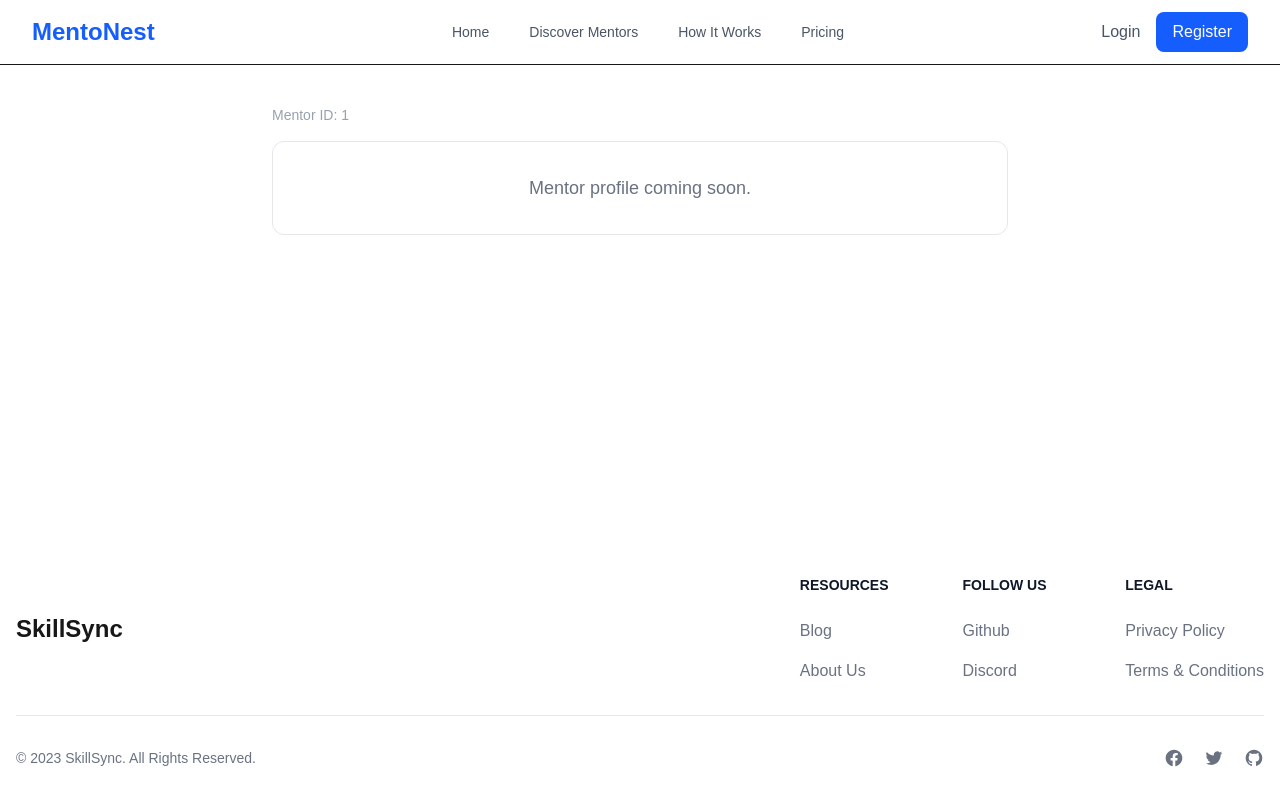
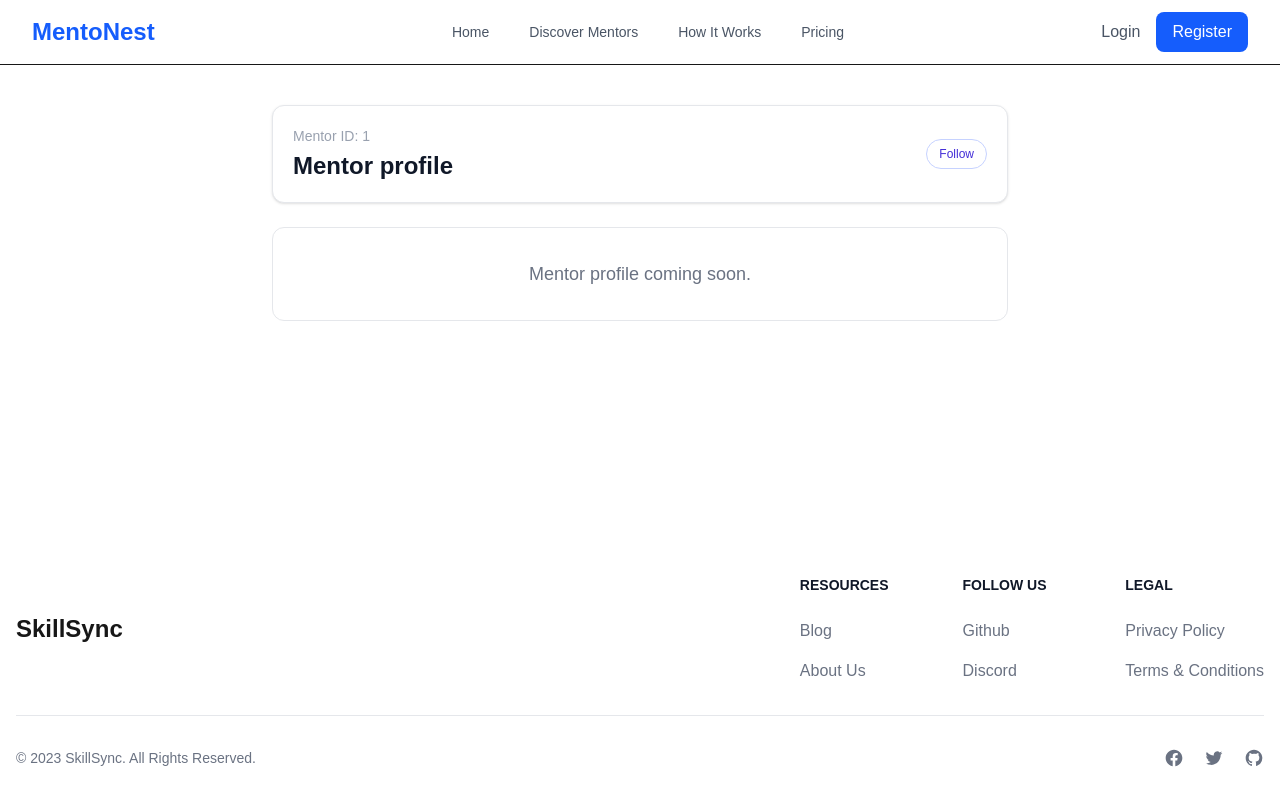
Before and after one commit to MentoNest/skillsync_frontend, a Next.js app: page /mentors/1 in a window 1280 px wide. Built offline with nearby package versions, Linux system fonts and the light colour scheme.

Commit message:
Add follow/unfollow toggle to mentor UI

```diff
--- a/app/(public)/mentors/[id]/page.tsx
+++ b/app/(public)/mentors/[id]/page.tsx
@@ -1,5 +1,6 @@
 // Mentor profile page route — /mentors/[id] (#849)
 import React from "react";
+import FollowButton from "@/components/common/FollowButton";
 
 interface MentorProfilePageProps {
   params: Promise<{ id: string }>;
@@ -10,7 +11,14 @@ export default async function MentorProfilePage({ params }: MentorProfilePagePro
 
   return (
     <main className="max-w-3xl mx-auto px-4 py-10">
-      <p className="text-sm text-gray-400 mb-4">Mentor ID: {id}</p>
+      <div className="mb-6 flex items-center justify-between gap-4 rounded-xl border border-gray-200 bg-white p-5 shadow-sm">
+        <div>
+          <p className="text-sm text-gray-400">Mentor ID: {id}</p>
+          <h1 className="mt-1 text-2xl font-bold text-gray-900">Mentor profile</h1>
+        </div>
+        <FollowButton userId={id} userName="this mentor" />
+      </div>
+
       <div className="bg-white rounded-xl border border-gray-200 p-8 text-center text-gray-500">
         <p className="text-lg font-medium">Mentor profile coming soon.</p>
       </div>
--- /dev/null
+++ b/components/common/FollowButton.tsx
@@ -0,0 +1,65 @@
+"use client";
+
+import { useEffect, useState } from "react";
+
+interface FollowButtonProps {
+  userId: string;
+  userName?: string;
+  className?: string;
+}
+
+const STORAGE_KEY = "skillSync:user_follow_state";
+
+function readFollowState(): Record<string, boolean> {
+  try {
+    const raw = localStorage.getItem(STORAGE_KEY);
+    return raw ? JSON.parse(raw) : {};
+  } catch (error) {
+    console.error("Failed to read follow state from localStorage", error);
+    return {};
+  }
+}
+
+function writeFollowState(map: Record<string, boolean>) {
+  try {
+    localStorage.setItem(STORAGE_KEY, JSON.stringify(map));
+  } catch (error) {
+    console.error("Failed to write follow state to localStorage", error);
+  }
+}
+
+export default function FollowButton({ userId, userName = "user", className }: FollowButtonProps) {
+  const [isFollowing, setIsFollowing] = useState(false);
+
+  useEffect(() => {
+    const map = readFollowState();
+    setIsFollowing(Boolean(map[userId]));
+  }, [userId]);
+
+  const toggleFollow = () => {
+    const map = readFollowState();
+    const nextFollowing = !isFollowing;
+    map[userId] = nextFollowing;
+    writeFollowState(map);
+    setIsFollowing(nextFollowing);
+  };
+
+  return (
+    <button
+      type="button"
+      onClick={toggleFollow}
+      aria-pressed={isFollowing}
+      aria-label={isFollowing ? `Unfollow ${userName}` : `Follow ${userName}`}
+      title={isFollowing ? `Unfollow ${userName}` : `Follow ${userName}`}
+      className={[
+        "inline-flex items-center justify-center rounded-full border px-3 py-1.5 text-xs font-medium transition-colors focus:outline-none focus:ring-2 focus:ring-indigo-500 focus:ring-offset-1",
+        isFollowing
+          ? "border-indigo-600 bg-indigo-600 text-white hover:bg-indigo-700"
+          : "border-indigo-200 bg-white text-indigo-700 hover:border-indigo-300 hover:bg-indigo-50",
+        className,
+      ].join(" ")}
+    >
+      {isFollowing ? "Following" : "Follow"}
+    </button>
+  );
+}
--- a/components/mentor/MentorDiscoveryPage.tsx
+++ b/components/mentor/MentorDiscoveryPage.tsx
@@ -14,6 +14,7 @@ import FilterSidebar from "./FilterSidebar";
 import MentorFilterDrawer from "./MentorFilterDrawer";
 import MentorComparisonPanel from "./MentorComparisonPanel";
 import MentorSearchBar from "./MentorSearchBar";
+import FollowButton from "@/components/common/FollowButton";
 
 const MAX_COMPARE = 3;
 const MAX_RATE_BOUND = 200;
@@ -254,12 +255,15 @@ const MentorDiscoveryPage = () => {
                         mentor={mentor}
                         onViewProfile={(id) => router.push(`/mentors/${id}`)}
                         actions={
+                          <div className="flex items-center gap-2">
+                            <FollowButton userId={mentor.id} userName={mentor.name} />
                             <MentorCompareToggle
                               checked={compareIds.includes(mentor.id)}
                               disabled={isCompareDisabled}
                               disabledReason={`You can compare up to ${MAX_COMPARE} mentors`}
                               onToggle={() => toggleCompare(mentor.id)}
                             />
+                          </div>
                         }
                       />
                     </li>
--- a/components/mentor/SavedMentorsPage.tsx
+++ b/components/mentor/SavedMentorsPage.tsx
@@ -9,6 +9,7 @@ import MentorCard from "./MentorCard";
 import { MentorCardSkeletonList } from "./MentorCardSkeleton";
 import MentorEmptyState from "./MentorEmptyState";
 import MentorBookmarkButton from "./MentorBookmarkButton";
+import FollowButton from "@/components/common/FollowButton";
 
 const SavedMentorsPage = () => {
   const { mentors, loading, error, refetch } = useMentorListings({});
@@ -68,11 +69,14 @@ const SavedMentorsPage = () => {
               <MentorCard
                 mentor={mentor}
                 actions={
-                  <MentorBookmarkButton
-                    mentorId={mentor.id}
-                    isBookmarked
-                    onToggle={toggleBookmark}
-                  />
+                  <div className="flex items-center gap-2">
+                    <FollowButton userId={mentor.id} userName={mentor.name} />
+                    <MentorBookmarkButton
+                      mentorId={mentor.id}
+                      isBookmarked
+                      onToggle={toggleBookmark}
+                    />
+                  </div>
                 }
               />
             </li>
```
Lines whose indentation alone changed are shown as unchanged.
